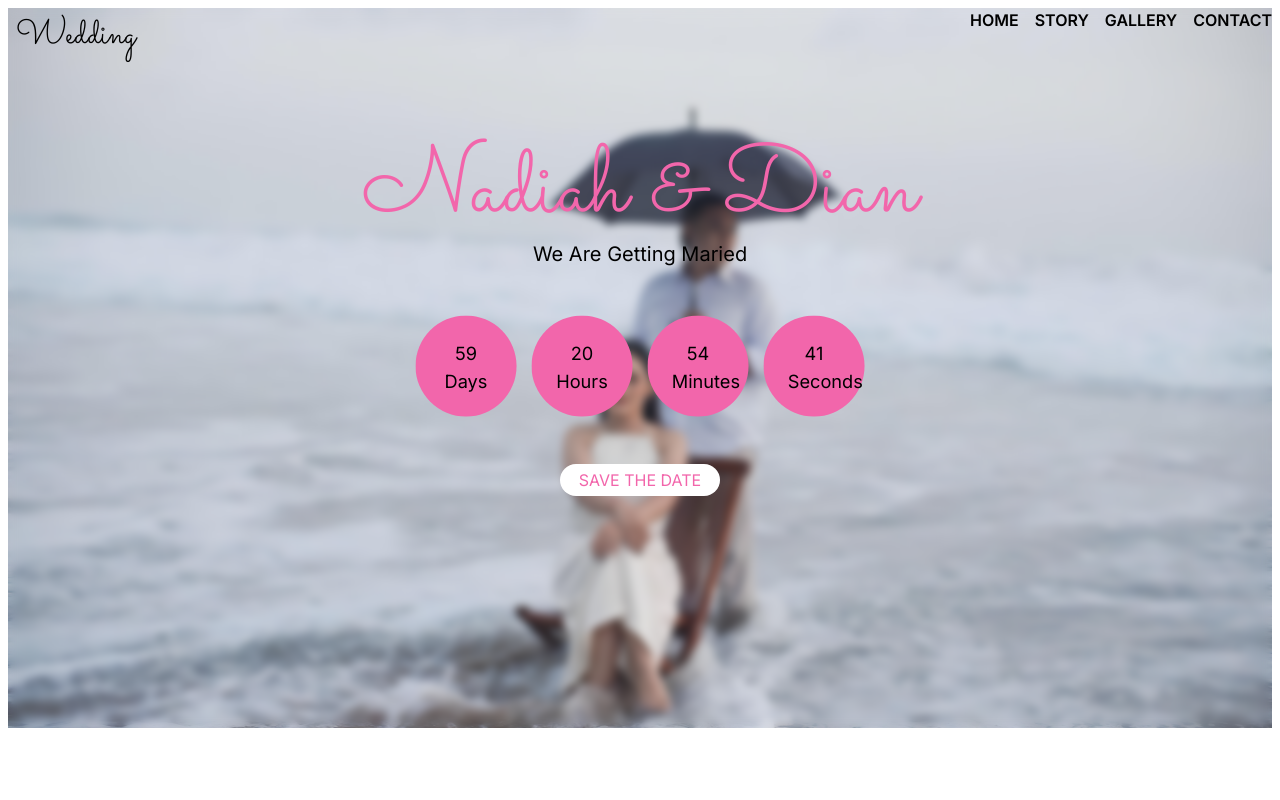
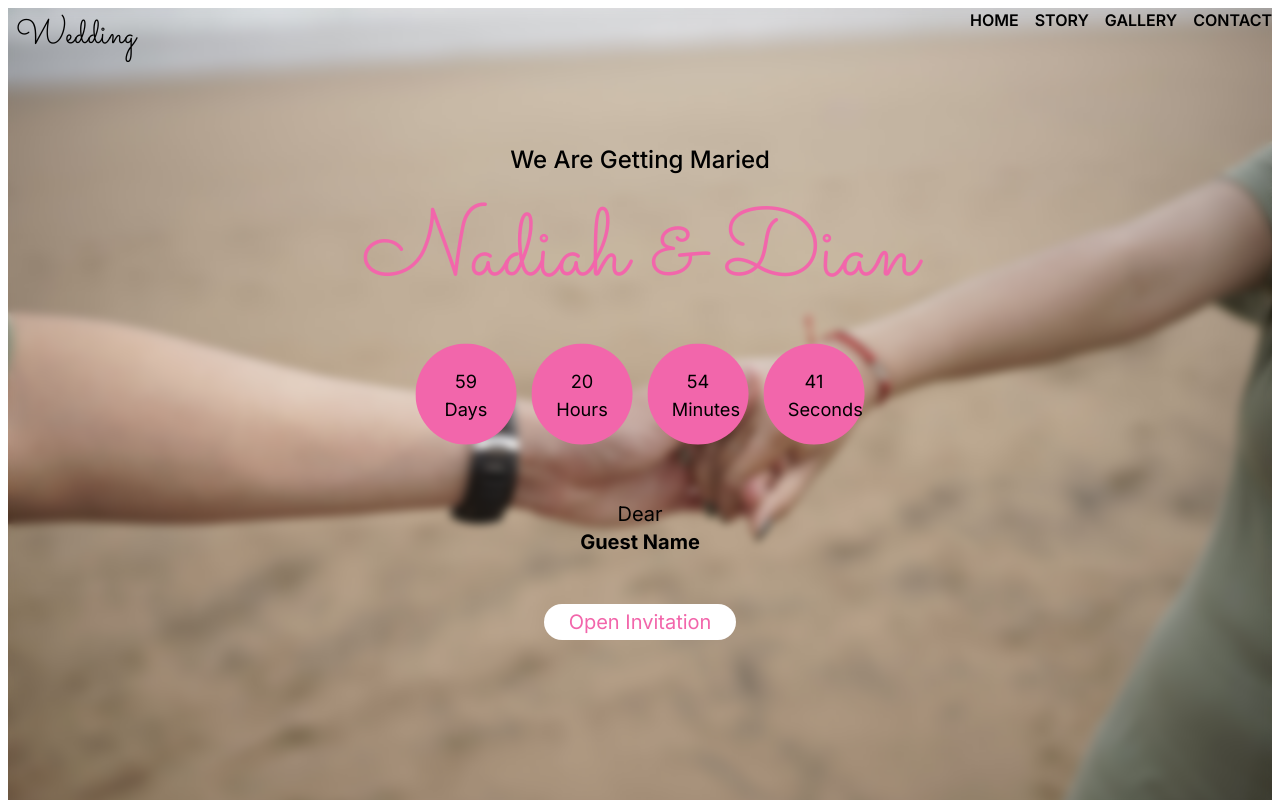
Before and after one commit to nadiahna/new-invitate, a Next.js app: page / in a window 1280 px wide. Shown: the top 800 px of the page. Built offline with nearby package versions, Linux system fonts and the light colour scheme.

Commit message:
style some components

```diff
--- a/src/pages/index.tsx
+++ b/src/pages/index.tsx
@@ -23,12 +23,12 @@ export default function Home() {
     >
       <div>
         {/* head section */}
-        <div className="w-full bg-header2 bg-center bg-no-repeat bg-cover h-[45rem]">
-          <div className="backdrop-blur-sm w-full h-full">
+        <div className="w-full bg-bg-header bg-center bg-no-repeat bg-cover min-h-screen">
+          <div className="backdrop-blur-sm w-100 h-screen">
             <div className="flex flex-row justify-between font-semibold backdrop-blur-lg">
               <h1 className="font-medium font-sacramento text-4xl p-2">Wedding </h1>
-              <div className="space-x-4 hover:shadow-lg max-w-6xl">
-                <button className='hover:bg-pink-light hover:text-pink-primary'> HOME</button>
+              <div className="space-x-4 max-w-6xl">
+                <button className='hover:bg-pink-light hover:p-1 hover:text-pink-primary'> HOME</button>
                 <button className='hover:bg-pink-light hover:text-pink-primary'>STORY</button>
                 <button className='hover:bg-pink-light hover:text-pink-primary'>GALLERY</button>
                 <button className='hover:bg-pink-light hover:text-pink-primary'>CONTACT</button>
@@ -36,15 +36,19 @@ export default function Home() {
             </div>
 
             <div className='text-center mt-20'>
+              <p className='text-2xl mb-8 font-medium'>We Are Getting Maried</p>
               <h3 className='text-8xl text-pink-primary font-medium font-sacramento'> Nadiah & Dian </h3>
-              <p className='text-xl'>We Are Getting Maried</p>
-              <div className='text-center flex flex-column justify-center my-10'>
+              <div className='text-center flex flex-column justify-center my-8'>
                 <p className='animate-pulseNoTrans m-2 p-6 w-[100px] h-[100px] text-lg bg-pink-primary rounded-full'>{days ? days : 0} <br /> Days</p>
                 <p className='animate-pulseNoTrans m-2 p-6 w-[100px] h-[100px] text-lg bg-pink-primary rounded-full'>{hours ? hours : 0} <br /> Hours</p>
                 <p className='animate-pulseNoTrans m-2 p-6 w-[100px] h-[100px] text-lg bg-pink-primary rounded-full'>{minutes ? minutes : 0} <br /> Minutes</p>
                 <p className='animate-pulseNoTrans m-2 p-6 w-[100px] h-[100px] text-lg bg-pink-primary rounded-full'>{seconds ? seconds : 0} <br /> Seconds</p>
               </div>
-              <div className='items-center bg-white text-pink-primary rounded-full w-40 py-1 m-auto text-center'>SAVE THE DATE</div>
+              <div className='m-12 text-xl'>
+                <p>Dear</p>
+                <label className='font-bold'>Guest Name</label>
+              </div>
+              <button className='items-center bg-white text-pink-primary rounded-full w-48 py-1 m-auto text-center text-xl'>Open Invitation</button>
             </div>
           </div>
         </div>
--- a/tailwind.config.js
+++ b/tailwind.config.js
@@ -25,7 +25,7 @@ module.exports = {
         'gradient-radial': 'radial-gradient(var(--tw-gradient-stops))',
         'gradient-conic':
           'conic-gradient(from 180deg at 50% 50%, var(--tw-gradient-stops))',
-        'bg-header': 'url("/bgheader.jpg")',
+        'bg-header': 'url("/bgheader4.jpg")',
         'header2': 'url("/bgheader3.jpg")',
       },
       animation: {
```
Also changed, not shown: public/bgheader4.jpg (added).
